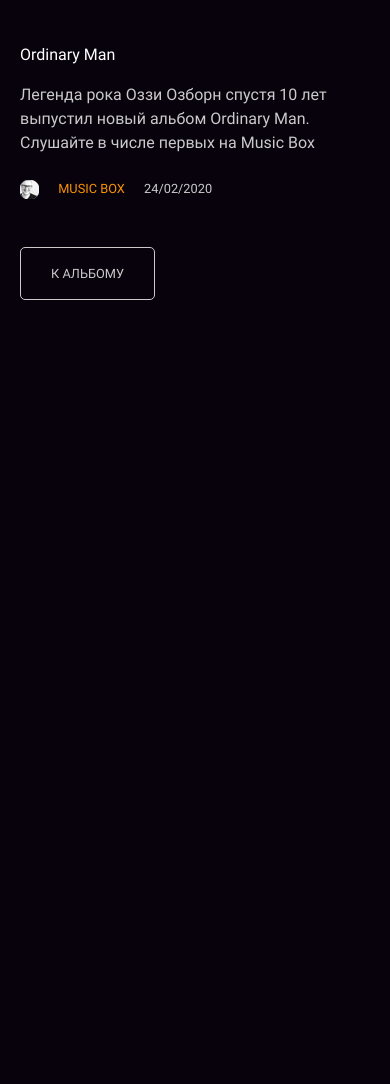
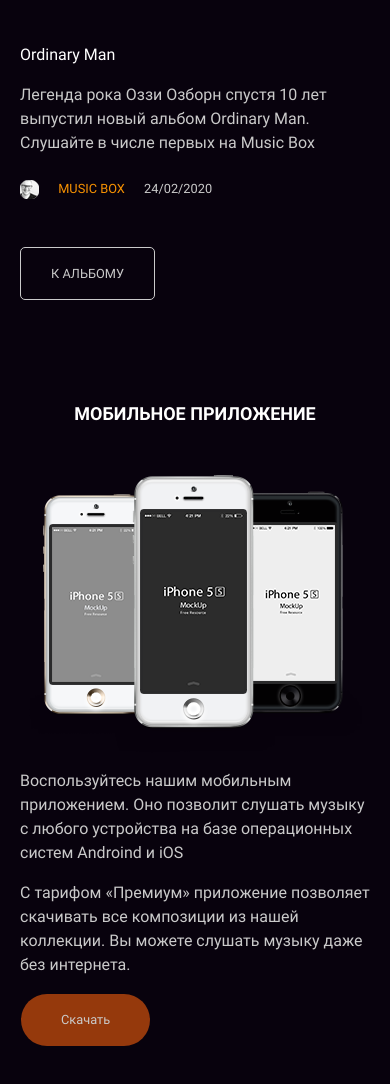
Before and after one commit to ushachev/layout-designer-project-lvl2, a website: page src/index.html in a window 390 px wide. Shown: the part 4063-5147 px from the top of the page. Before the commit the page ends 4363 px from the top, so only its background shows below. Drawn offline with nearby package versions, Linux system fonts and the light colour scheme; files that its build step writes are made by us from their sources.

Commit message:
add mobile app section

```diff
--- a/src/index.html
+++ b/src/index.html
@@ -114,5 +114,18 @@
                 </article>
             </div>
         </section>
+        <section id="page-app" class="pt-100 pb-100">
+            <div class="container ">
+                <h2 class="text-center">Мобильное приложение</h2>
+                <div class="d-flex flex-column flex-sm-row mt-48">
+                    <img class="mx-auto" src="images/iphone.png" alt="Изображение трех телефонов" width="333" height="278">
+                    <div class="order-sm-first max-w-sm-50p">
+                        <p>Воспользуйтесь нашим мобильным приложением. Оно позволит слушать музыку с любого устройства на базе операционных систем Androind и iOS</p>
+                        <p>С тарифом «Премиум» приложение позволяет скачивать все композиции из нашей коллекции. Вы можете слушать музыку даже без интернета.</p>
+                        <a class="btn btn-small btn-round btn-secondary text-small" href="#">Скачать</a>
+                    </div>
+                </div>
+            </div>
+        </section>
     </main>
 </html>
--- a/src/scss/components/btn.scss
+++ b/src/scss/components/btn.scss
@@ -39,8 +39,18 @@
   padding-bottom: 16px;
 }
 
+.btn-round {
+  padding-right: 40px;
+  padding-left: 40px;
+  border-radius: 32px;
+}
+
 .btn-primary::before {
   background-color: var(--color-main);
+}
+
+.btn-secondary::before {
+  background-color: var(--color-secondary);
 }
 
 .btn-outline-white {
--- a/src/scss/framework/box.scss
+++ b/src/scss/framework/box.scss
@@ -4,6 +4,7 @@ $bottom-margins: (0);
 $left-margins: (16);
 $left-sm-margins: (24);
 $top-paddings: (100);
+$bottom-paddings: (100);
 
 @each $value in $top-margins {
   .mt-#{$value} {
@@ -45,6 +46,17 @@ $top-paddings: (100);
   }
 }
 
+@each $value in $bottom-paddings {
+  .pb-#{$value} {
+    padding-bottom: #{$value}px;
+  }
+}
+
+.mx-auto {
+  margin-right: auto;
+  margin-left: auto;
+}
+
 .mx-sm-auto {
   @include media-up(sm) {
     margin-right: auto;
@@ -59,3 +71,9 @@ $top-paddings: (100);
 .max-w-570 {
   max-width: 570px;
 }
+
+.max-w-sm-50p {
+  @include media-up(sm) {
+    max-width: 50%;
+  }
+}
--- a/src/scss/framework/utilities.scss
+++ b/src/scss/framework/utilities.scss
@@ -18,6 +18,12 @@
   }
 }
 
+.order-sm-first {
+  @include media-up(sm) {
+    order: -1;
+  }
+}
+
 .align-items-center {
   align-items: center;
 }
```
